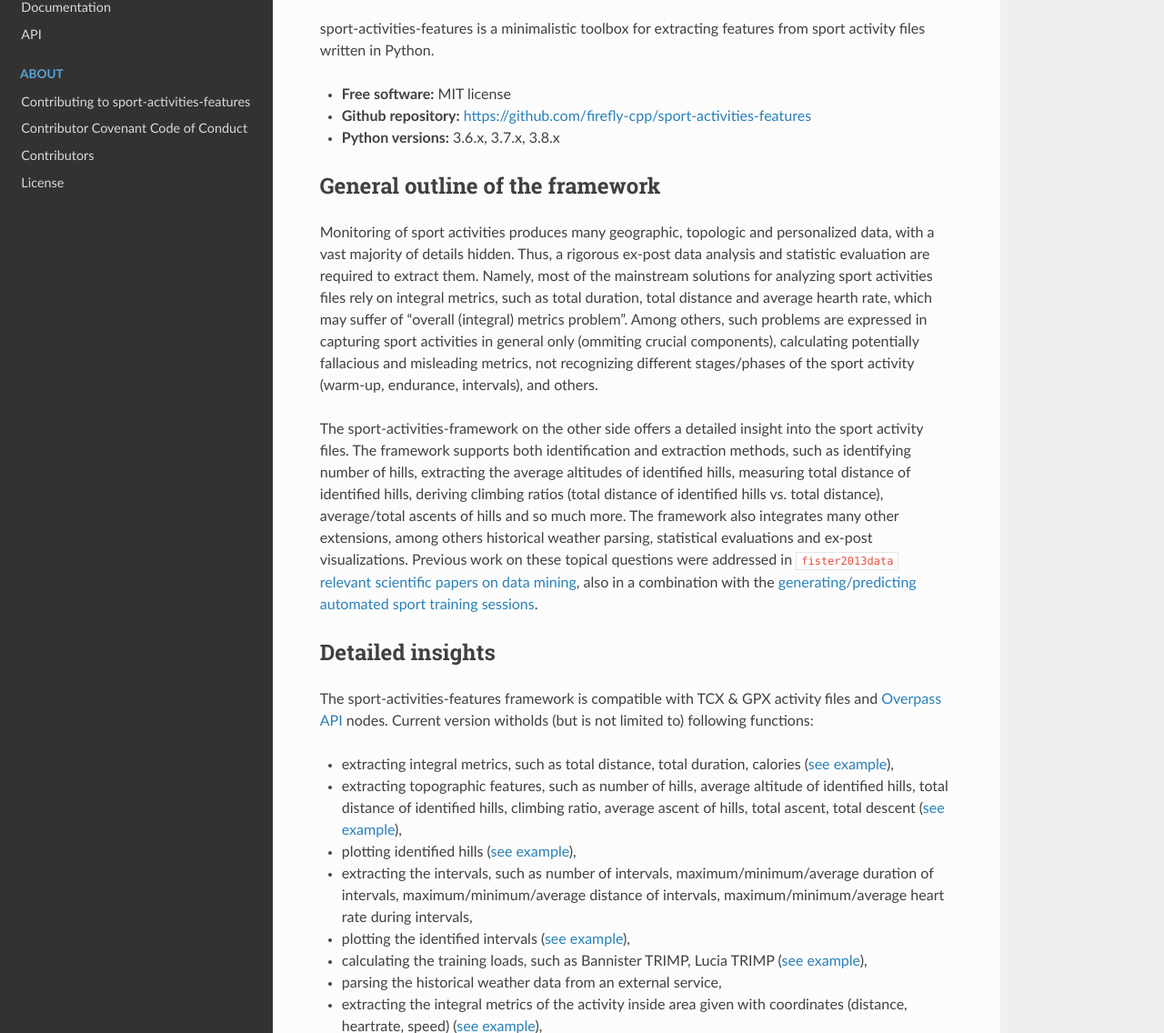
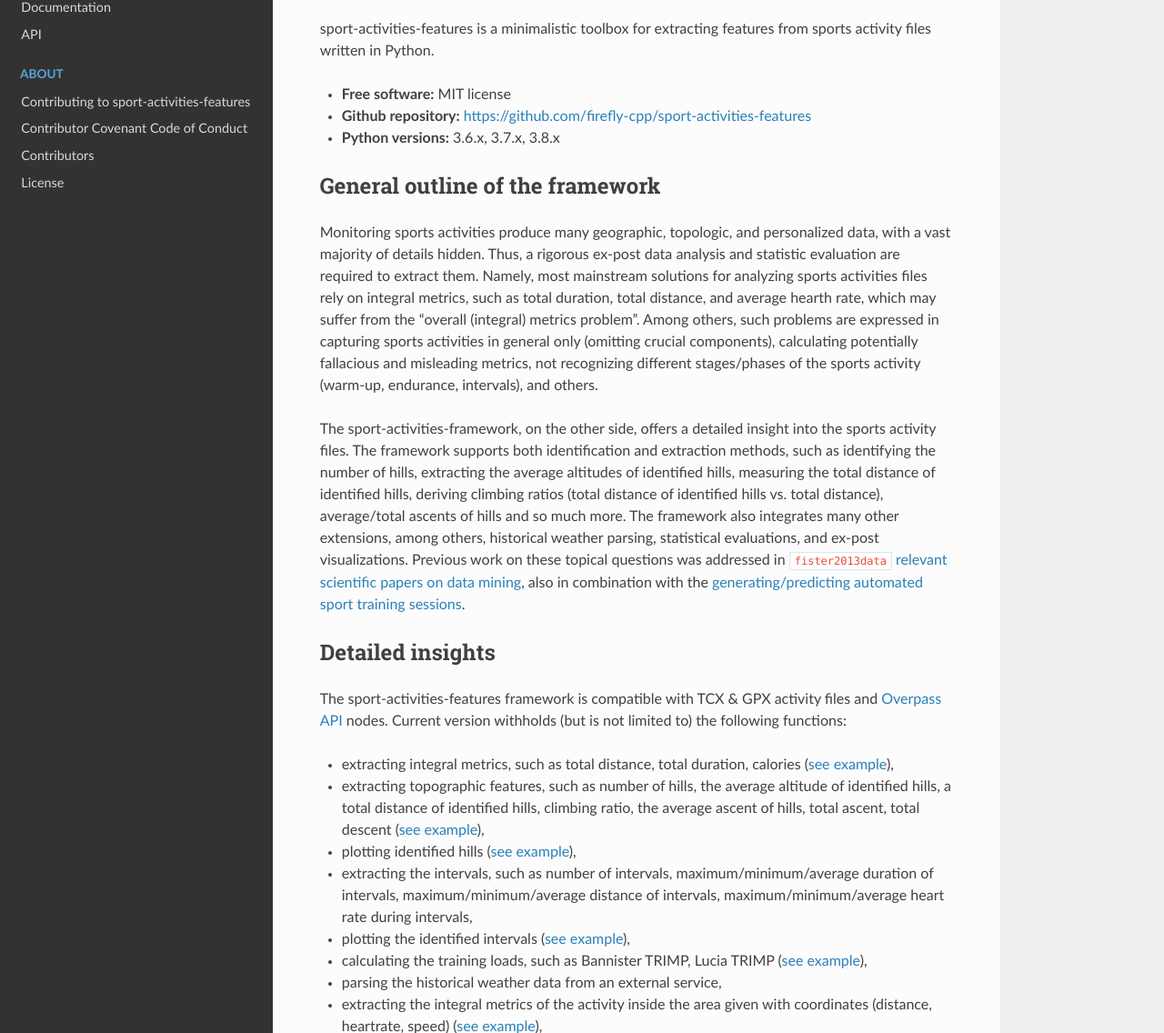
Before and after one commit to firefly-cpp/sport-activities-features, a Sphinx documentation site: the page built from docs/index.rst, in a window 1280 px wide and 1400 px high, cut to the strip 264-1400 px from the top of the window. Shown: the whole strip at 91% size. Built offline with Sphinx 7.4.7 and the Read the Docs theme 2.0.0, drawn with Linux system fonts in a browser that asks for light colours; cross-references to code outside the pages are shown as plain code; some of the changed text lies outside the part shown.

Commit message:
Documentation update
Updated the rst docs and fixed grammar in README.md

```diff
--- a/docs/index.rst
+++ b/docs/index.rst
@@ -3,7 +3,7 @@ sport-activities-features documentation!
 
 .. automodule:: sport_activities_features
 
-sport-activities-features is a minimalistic toolbox for extracting features from sport activity files written in Python.
+sport-activities-features is a minimalistic toolbox for extracting features from sports activity files written in Python.
 
 * **Free software:** MIT license
 * **Github repository:** https://github.com/firefly-cpp/sport-activities-features
@@ -11,22 +11,22 @@ sport-activities-features is a minimalistic toolbox for extracting features from
 
 General outline of the framework
 ---------------------------------
-Monitoring of sport activities produces many geographic, topologic and personalized data, with a vast majority of details hidden. Thus, a rigorous ex-post data analysis and statistic evaluation are required to extract them. Namely, most of the mainstream solutions for analyzing sport activities files rely on integral metrics, such as total duration, total distance and average hearth rate, which may suffer of "overall (integral) metrics problem". Among others, such problems are expressed in capturing sport activities in general only (ommiting crucial components), calculating potentially fallacious and misleading metrics, not recognizing different stages/phases of the sport activity (warm-up, endurance, intervals), and others.
+Monitoring sports activities produce many geographic, topologic, and personalized data, with a vast majority of details hidden. Thus, a rigorous ex-post data analysis and statistic evaluation are required to extract them. Namely, most mainstream solutions for analyzing sports activities files rely on integral metrics, such as total duration, total distance, and average hearth rate, which may suffer from the "overall (integral) metrics problem". Among others, such problems are expressed in capturing sports activities in general only (omitting crucial components), calculating potentially fallacious and misleading metrics, not recognizing different stages/phases of the sports activity (warm-up, endurance, intervals), and others.
 
-The sport-activities-framework on the other side offers a detailed insight into the sport activity files. The framework supports both identification and extraction methods, such as identifying number of hills, extracting the average altitudes of identified hills, measuring total distance of identified hills, deriving climbing ratios (total distance of identified hills vs. total distance), average/total ascents of hills and so much more. The framework also integrates many other extensions, among others historical weather parsing, statistical evaluations and ex-post visualizations. Previous work on these topical questions were addressed in :cite:p:`fister2013data` `relevant scientific papers on data mining <http://iztok-jr-fister.eu/static/publications/42.pdf>`_, also in a combination with the `generating/predicting automated sport training sessions <http://iztok-jr-fister.eu/static/publications/189.pdf)>`_.
+The sport-activities-framework, on the other side, offers a detailed insight into the sports activity files. The framework supports both identification and extraction methods, such as identifying the number of hills, extracting the average altitudes of identified hills, measuring the total distance of identified hills, deriving climbing ratios (total distance of identified hills vs. total distance), average/total ascents of hills and so much more. The framework also integrates many other extensions, among others, historical weather parsing, statistical evaluations, and ex-post visualizations. Previous work on these topical questions was addressed in :cite:p:`fister2013data` `relevant scientific papers on data mining <http://iztok-jr-fister.eu/static/publications/42.pdf>`_, also in combination with the `generating/predicting automated sport training sessions <http://iztok-jr-fister.eu/static/publications/189.pdf)>`_.
 
 Detailed insights
 -----------------------
-The sport-activities-features framework is compatible with TCX & GPX activity files and `Overpass API <https://wiki.openstreetmap.org/wiki/Overpass_API>`_ nodes. Current version witholds (but is not limited to) following functions:
+The sport-activities-features framework is compatible with TCX & GPX activity files and `Overpass API <https://wiki.openstreetmap.org/wiki/Overpass_API>`_ nodes. Current version withholds (but is not limited to) the following functions:
 
 - extracting integral metrics, such as total distance, total duration, calories (`see example <../examples/integral_metrics_extraction.py>`_),
-- extracting topographic features, such as number of hills, average altitude of identified hills, total distance of identified hills, climbing ratio, average ascent of hills, total ascent, total descent (`see example <../examples/hill_data_extraction.py>`_),
+- extracting topographic features, such as number of hills, the average altitude of identified hills, a total distance of identified hills, climbing ratio, the average ascent of hills, total ascent, total descent (`see example <../examples/hill_data_extraction.py>`_),
 - plotting identified hills (`see example <../examples/draw_map_with_identified_hills.py>`_),
 - extracting the intervals, such as number of intervals, maximum/minimum/average duration of intervals, maximum/minimum/average distance of intervals, maximum/minimum/average heart rate during intervals,
 - plotting the identified intervals (`see example <../examples/draw_map_with_identified_intervals.py>`_),
 - calculating the training loads, such as Bannister TRIMP, Lucia TRIMP (`see example <../examples/integral_metrics_extraction.py>`_),
 - parsing the historical weather data from an external service,
-- extracting the integral metrics of the activity inside area given with coordinates (distance, heartrate, speed) (`see example <../examples/extract_data_inside_area.py>`_),
+- extracting the integral metrics of the activity inside the area given with coordinates (distance, heartrate, speed) (`see example <../examples/extract_data_inside_area.py>`_),
 - extracting the activities from CSV file(s) and randomly selecting the specific number of activities (`see example <../examples/extract_random_activities_from_csv.py>`_),
 - extracting the dead ends,
 - and much more.
--- a/docs/testing.rst
+++ b/docs/testing.rst
@@ -5,7 +5,7 @@ Before making a pull request, if possible provide tests for added features or bu
 
 In case any of the test cases fails, those should be fixed before we merge your pull request to master branch.
 
-For the purpose of checking if all test are passing localy you can run following command:
+For the purpose of checking if all test are passing locally you can run following command:
 
 .. code:: sh
 
```
Also changed, not shown: other parts of docs/index.rst (+4 -4 lines), README.md (+11 -11 lines), docs/installation.rst (+12 -2 lines).
